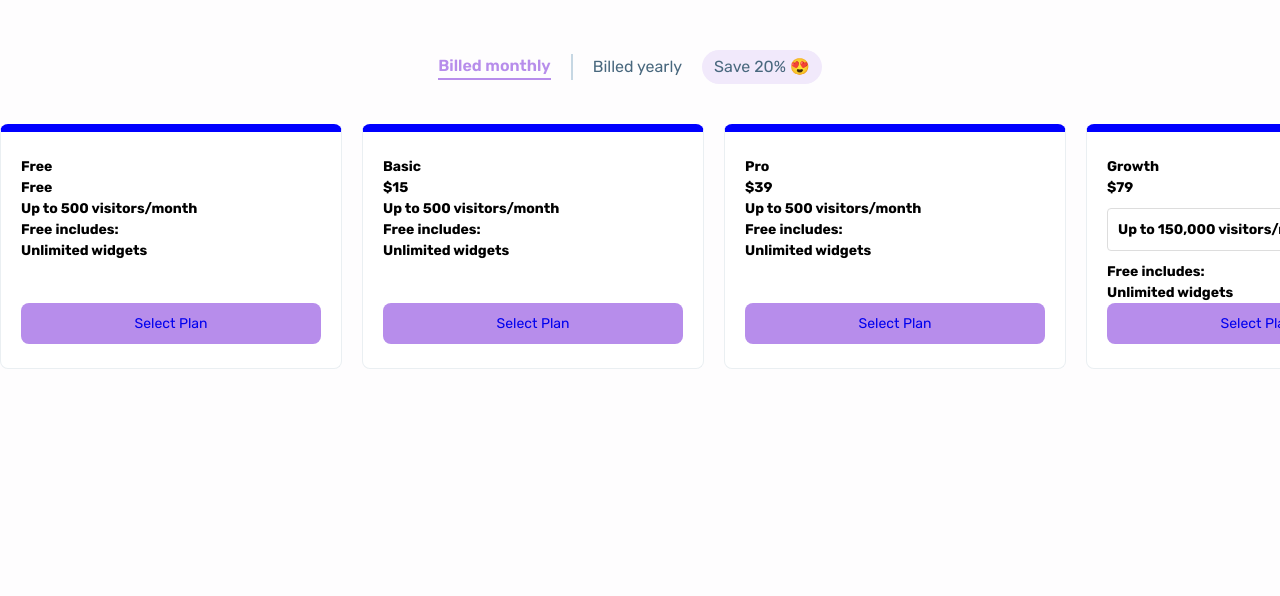
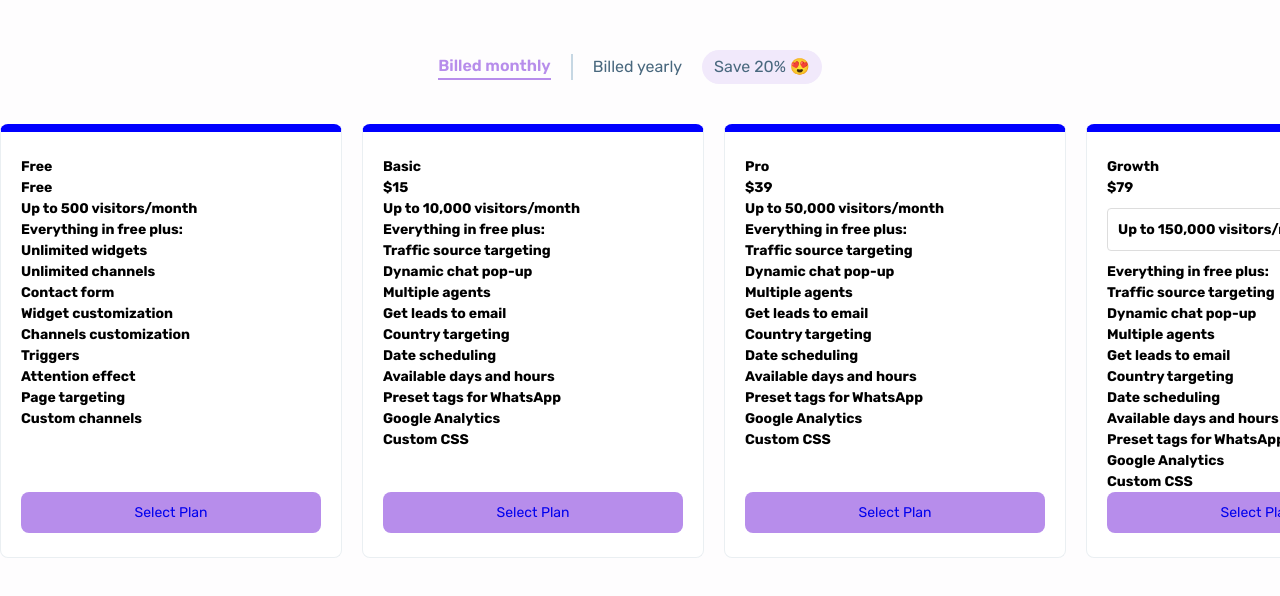
Before and after one commit to rayan2228/arraytics, a React (Vite) app in the folder problem 1/: page / in a window 1280 px wide. Shown: the top 596 px of the page. Built offline with nearby package versions, Linux system fonts and the light colour scheme.

Commit message:
show features ..all functionality work properly ..

```diff
--- a/problem 1/src/components/pricing/Features.jsx
+++ b/problem 1/src/components/pricing/Features.jsx
@@ -1,31 +1,29 @@
 /** @jsxImportSource @emotion/react */
 import { css } from "@emotion/react";
-import {
-  FeaturesListDescription,
-  Flex,
-  Title,
-} from "../../styleComponent";
-const Features = ({ features }) => {
+import { FeaturesListDescription, Flex, Title } from "../../styleComponent";
+const Features = ({ features, plansName }) => {
   return (
     <div>
-      <Title>Free includes:</Title>
+      <Title>
+        {plansName === "Free" ? "Free includes:" : "Everything in free plus:"}
+      </Title>
       <ul>
+        {features.map((feature) => (
           <li
             css={css`
               position: relative;
             `}
+            key={feature.feature_title}
           >
             <Flex>
-            <Title>Unlimited widgets</Title>
+              <Title>{feature.feature_title}</Title>
               <FeaturesListDescription>
-              Add any number of widgets. E.g., Create separate widgets for
-              desktop and mobile, or show different widgets for different
-              countries or different pages
+                {feature.feature_desc}
               </FeaturesListDescription>
             </Flex>
           </li>
+        ))}
       </ul>
-
     </div>
   );
 };
--- a/problem 1/src/components/pricing/PlanInfo.jsx
+++ b/problem 1/src/components/pricing/PlanInfo.jsx
@@ -3,34 +3,50 @@ import { useSelector } from "react-redux";
 import { Button, PlanItem, Title } from "../../styleComponent";
 import Features from "./Features";
 import { useMemo, useState } from "react";
-import { getDuplicatePlans } from "../../helpers";
+import { getDuplicatePlans, getFeatures } from "../../helpers";
 import CustomDropdown from "../CustomDropdown";
+import { useEffect } from "react";
 
 const PlanInfo = ({ plan }) => {
   const [selectedPlan, setSelectedPlan] = useState(null);
+  const [filteredFeatures, setFilteredFeatures] = useState([]);
   const {
     billingType,
     plansData: { features, plans },
   } = useSelector((state) => state.pricingPlan);
-  const duplicatePlans = useMemo(() => getDuplicatePlans(plans), [plans]);
-  const isDuplicatePlan = duplicatePlans.some(
-    (duplicatePlan) => duplicatePlan.name === plan.name
-  );
+  const duplicatePlans = useMemo(() => getDuplicatePlans(plans), [plans]) || [];
+  const isDuplicatePlan =
+    useMemo(
+      () =>
+        duplicatePlans.filter(
+          (duplicatePlan) => duplicatePlan.name === plan.name
+        ),
+      [plan]
+    ) || [];
+  useEffect(() => {
+    const filteredFeatures = getFeatures(plan.name, features);
+    setFilteredFeatures(filteredFeatures);
+  }, [plan, features]);
 
   return (
     <PlanItem bcolor="blue">
       <Title>{plan.name}</Title>
-      <Title>{plan.details[billingType].price}</Title>
-      {isDuplicatePlan ? (
+      <Title>
+        {isDuplicatePlan.length > 0
+          ? selectedPlan?.details[billingType].price
+          : plan.details[billingType].price}
+      </Title>
+      {isDuplicatePlan.length > 0 ? (
         <CustomDropdown
-          items={duplicatePlans}
+          plan={plan.name}
+          items={isDuplicatePlan}
           selected={selectedPlan}
           onSelect={setSelectedPlan}
         />
       ) : (
-        <Title>Up to 500 visitors/month</Title>
+        <Title dangerouslySetInnerHTML={{ __html: plan.title }} />
       )}
-      <Features features={features} />
+      <Features features={filteredFeatures} planName={plan.name} />
       <Button
         as="a"
         href="/pricing"
--- a/problem 1/src/helpers/index.js
+++ b/problem 1/src/helpers/index.js
@@ -25,4 +25,17 @@ const getDuplicatePlans = (plans) => {
 
     return duplicates;
 };
-export { getUniquePlans, getDuplicatePlans }
+
+
+
+
+const getFeatures = (planName, features) => {
+    let filteredFeatures
+    if (planName === "Free") {
+        filteredFeatures = features.filter((feature) => feature.is_pro == 0)
+    } else {
+        filteredFeatures = features.filter((feature) => feature.is_pro == 1)
+    }
+    return filteredFeatures
+}
+export { getUniquePlans, getDuplicatePlans, getFeatures }
```
Lines whose indentation alone changed are shown as unchanged.
